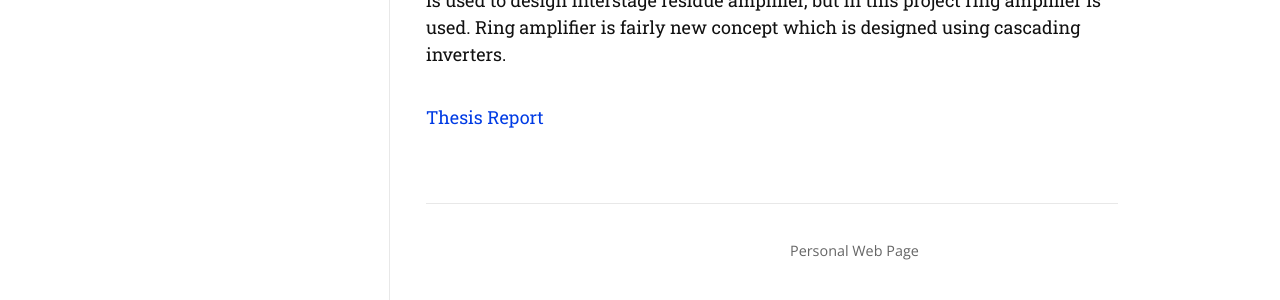
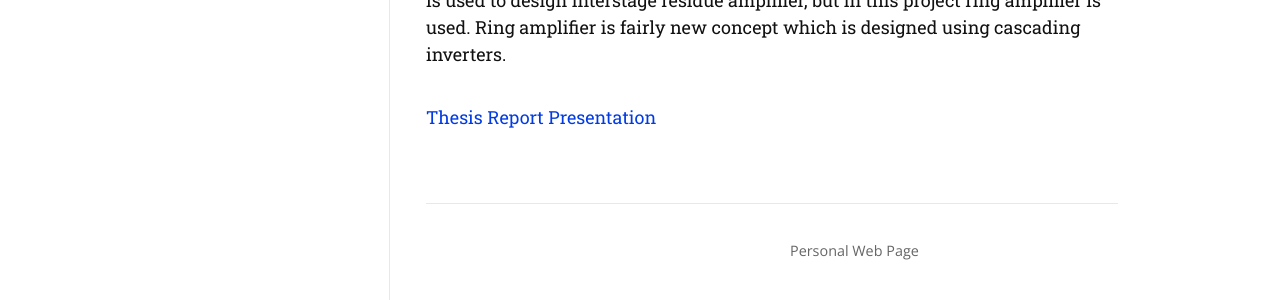
Before and after one commit to zotingsagar/zotingsagar.github.io, a Jekyll site: the page built from projects.md, in a window 1280 px wide. Shown: the part 524-824 px from the top of the page. Built offline with Jekyll 4.4.1, drawn with Linux system fonts in a browser that asks for light colours; nearby versions of some CDN libraries; some web fonts are replaced.

Commit message:
Update projects.md

```diff
--- a/projects.md
+++ b/projects.md
@@ -15,3 +15,4 @@ permalink: /projects/
 The 8 bit pipeline ADC is designed using 1.5-bit per stage. Conventionally, OPAMP is used to design interstage residue amplifier, but in this project ring amplifier is used. Ring amplifier is fairly new concept which is designed using cascading inverters.
 
 [Thesis Report](MTP2_Thesis_SagarZoting_203070064.pdf)
+[Presentation](MTP2_Presentation_SagarZoting_203070064.pptx)
```
